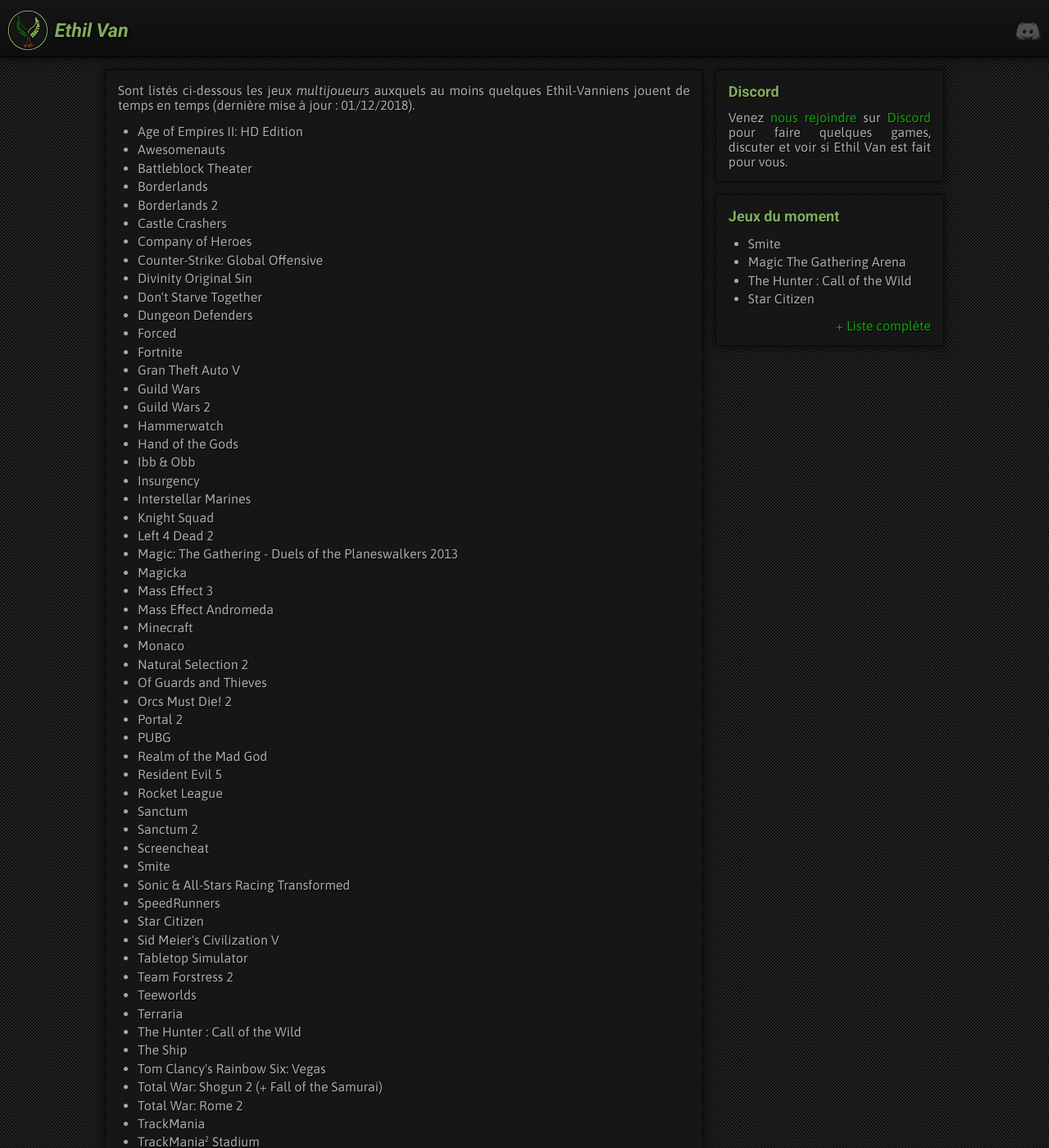
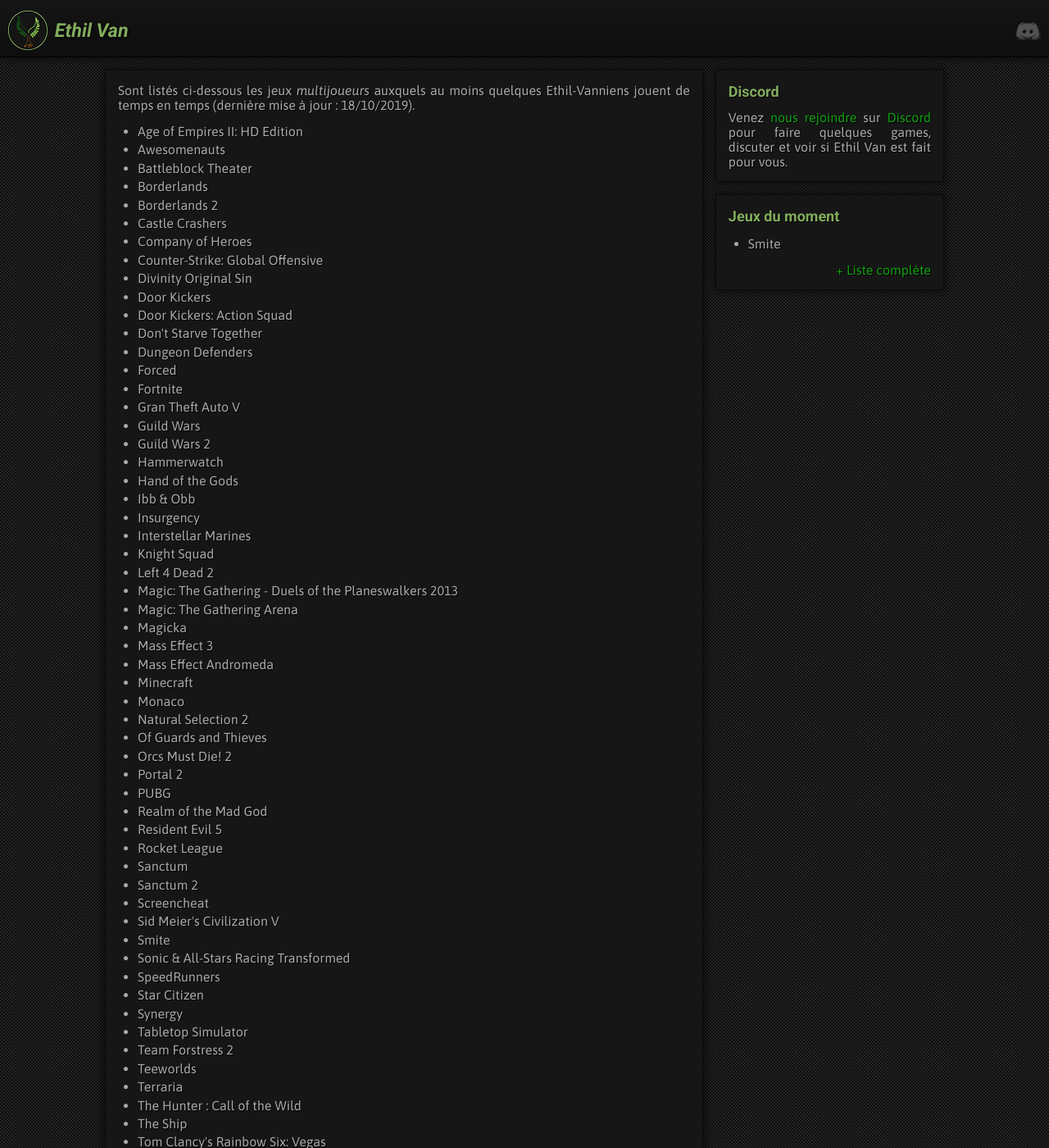
Before and after one commit to EthilVan/EthilVan.github.io, a Jekyll site: the page built from jeux/index.html, in a window 1280 px wide and 1400 px high. Shown: the whole window at 82% size. Built offline with Jekyll 4.4.1, drawn with Linux system fonts in a browser that asks for light colours; Markdown is read by kramdown in place of the engine named in the settings; some of the changed text lies outside the part shown.

Commit message:
MàJ des jeux du moment & corrections diverses

```diff
--- a/_layouts/default.html
+++ b/_layouts/default.html
@@ -43,9 +43,6 @@
       <h6>Jeux du moment</h6>
       <ul>
         <li>Smite</li>
-        <li>Magic The Gathering Arena</li>
-        <li>The Hunter : Call of the Wild</li>
-        <li>Star Citizen</li>
       </ul>
       <p class="align-right"><a href="/jeux">+ Liste complète</a></p>
     </div>
--- a/index.html
+++ b/index.html
@@ -11,13 +11,13 @@
   <h5>Devenir Ethil-Vannien</h5>
   <p>Vous êtes francophone et souhaitez jouer avec d'autres joueurs sur des jeux divers et variés, mais vous ne voulez pas rejoindre une grosse communauté gaming à cause du trop grand nombre de joueurs (intégration difficile, clans au sein de la communauté, désordre, etc.) alors il y a des chances qu'Ethil Van vous intéresse.</p>
   <p>Il suffit de passer sur notre Discord pour discuter un peu avec nous et faire quelques parties en ligne, si l'ambiance vous plait vous pouvez simplement revenir quand vous voulez.</p>
-  <p>Nos membres actuels ont entre 20 et 30 ans mais les personnes de tout âge sont les bienvenues.</p>
+  <p>Nos membres actuels ont entre 23 et 32 ans mais les personnes de tout âge sont les bienvenues.</p>
 
   <h5>Jeux</h5>
   <p>S'il y a des jeux auxquels nous jouons de manière assez régulière, les autres varient en fonction des envies du moment. La liste des jeux auxquels nous jouons souvent ces derniers temps est disponible dans l'encadré "Jeux du moment" sur la droite (ou plus bas sur les faibles largeurs d'écran, téléphone par exemple). Vous pouvez également consulter la <a href="/jeux">liste complète</a> des jeux auxquels au moins quelques-uns d'entre nous jouent de manière plus occasionnelle.</p>
   <p>Nous sommes en général assez ouverts et testons souvent de nouveaux jeux tous ensemble.</p>
 
   <h5>Origines</h5>
-  <p>Le noyau d'Ethil Van s'est formé il y a quelques années sur notre serveur Minecraft du même nom. Le serveur a fermé après presque 3 ans d'activité et nous avons continuer à nous retrouver régulièrement en vocal pour jouer à d'autres jeux ou simplement discuter.</p>
+  <p>Le noyau d'Ethil Van s'est formé il y a quelques années sur notre serveur Minecraft du même nom. Le serveur a fermé après presque 3 ans d'activité et nous avons continué à nous retrouver régulièrement en vocal pour jouer à d'autres jeux ou simplement discuter.</p>
   <p>Depuis, certains sont partis, d'autres sont arrivés et nous sommes toujours un petit groupe à nous retrouver de manière quotidienne.</p>
 </article>
--- a/jeux/index.html
+++ b/jeux/index.html
@@ -3,7 +3,7 @@
 title: Jeux | Ethil Van
 ---
 
-<p>Sont listés ci-dessous les jeux <i>multijoueurs</i> auxquels au moins quelques Ethil-Vanniens jouent de temps en temps (dernière mise à jour : 01/12/2018).</p>
+<p>Sont listés ci-dessous les jeux <i>multijoueurs</i> auxquels au moins quelques Ethil-Vanniens jouent de temps en temps (dernière mise à jour : 18/10/2019).</p>
 
 <ul>
   <li>Age of Empires II: HD Edition</li>
@@ -15,6 +15,8 @@
   <li>Company of Heroes</li>
   <li>Counter-Strike: Global Offensive</li>
   <li>Divinity Original Sin</li>
+  <li>Door Kickers</li>
+  <li>Door Kickers: Action Squad</li>
   <li>Don't Starve Together</li>
   <li>Dungeon Defenders</li>
   <li>Forced</li>
@@ -46,11 +49,12 @@
   <li>Sanctum</li>
   <li>Sanctum 2</li>
   <li>Screencheat</li>
+  <li>Sid Meier's Civilization V</li>
   <li>Smite</li>
   <li>Sonic &amp; All-Stars Racing Transformed</li>
   <li>SpeedRunners</li>
   <li>Star Citizen</li>
-  <li>Sid Meier's Civilization V</li>
+  <li>Synergy</li>
   <li>Tabletop Simulator</li>
   <li>Team Forstress 2</li>
   <li>Teeworlds</li>
```
Also changed, not shown: other parts of jeux/index.html (+3 -1 lines).
